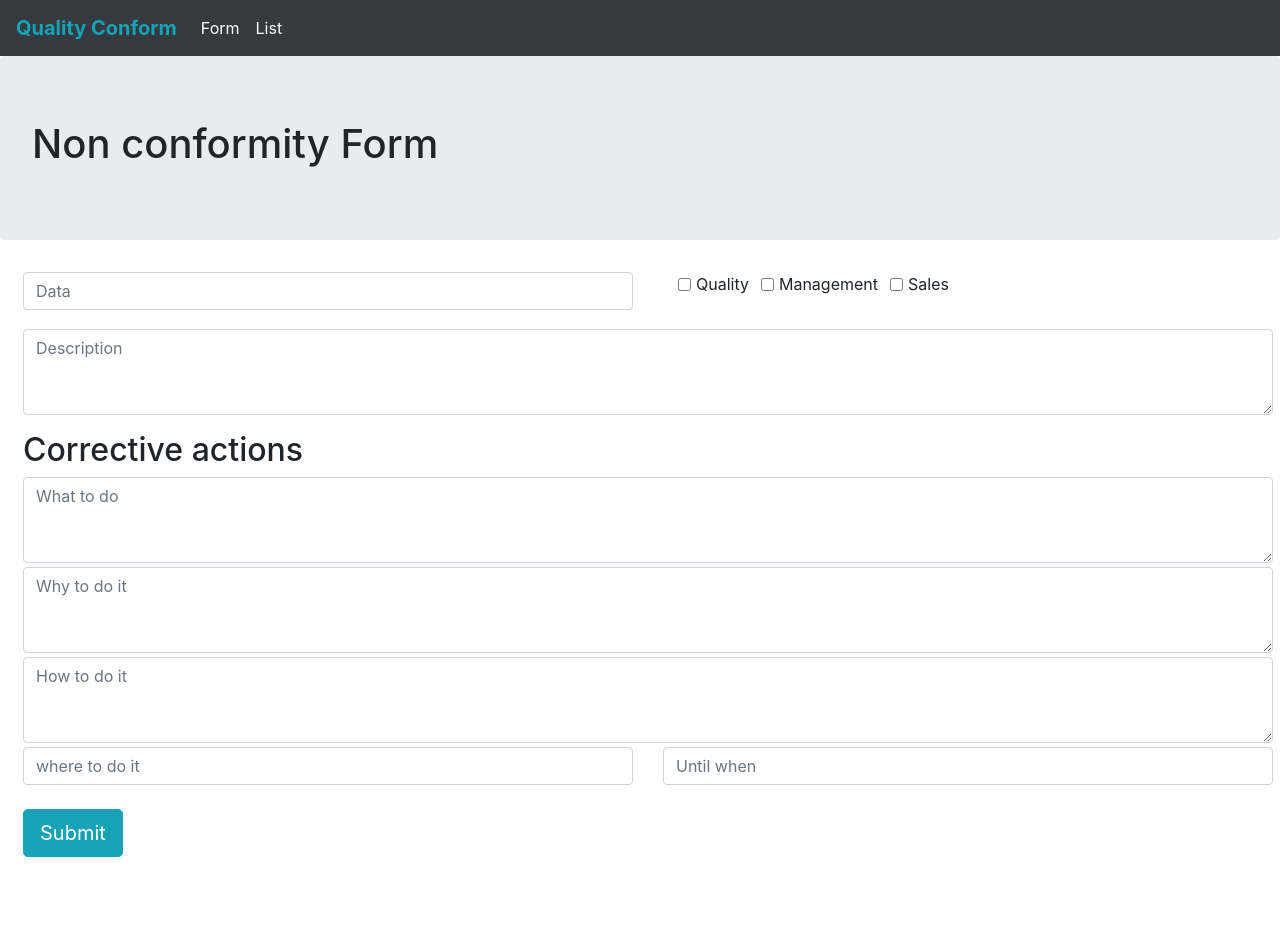
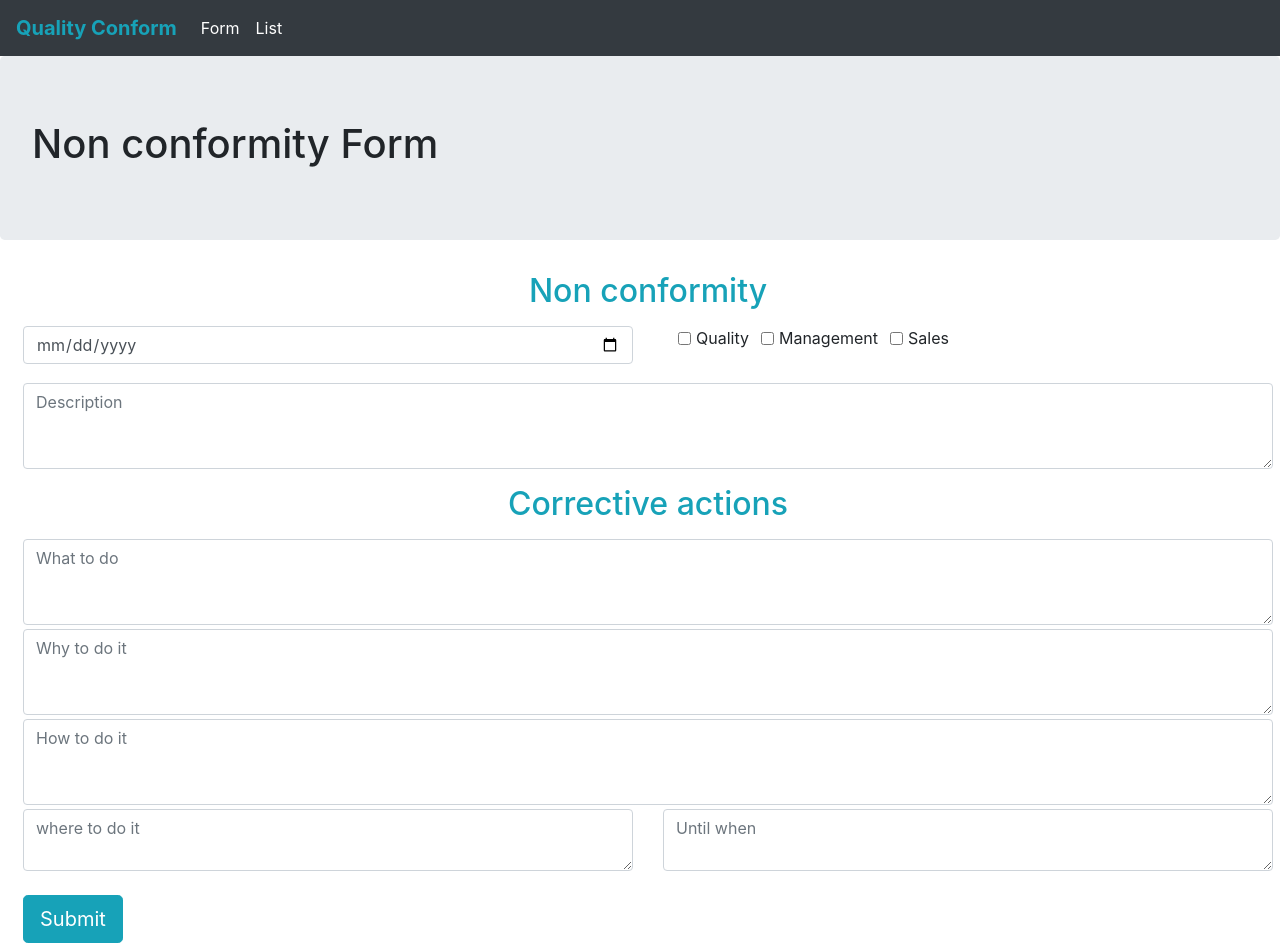
Before and after one commit to zakzc/qualyconform, a React (Create React App) app: page /conformForm in a window 1280 px wide. Before the commit the page ends 857 px from the top, so only its background shows below. Built offline with nearby package versions, Linux system fonts and the light colour scheme.

Commit message:
updates layout, adds initial validation

```diff
--- a/package.json
+++ b/package.json
@@ -7,6 +7,7 @@
     "@testing-library/react": "^11.2.7",
     "@testing-library/user-event": "^12.8.3",
     "bootstrap": "^4.6.0",
+    "formik": "^2.2.9",
     "node-sass": "^6.0.0",
     "react": "^17.0.2",
     "react-bootstrap": "^1.6.1",
--- a/src/app/components/conformForm.js
+++ b/src/app/components/conformForm.js
@@ -1,4 +1,8 @@
 import React from "react";
+// utils
+import { useFormik } from "formik";
+// validation
+import validate from "../utils/validate";
 // ui
 import Button from "react-bootstrap/Button";
 import Col from "react-bootstrap/Col";
@@ -8,58 +12,170 @@ import Form from "react-bootstrap/Form";
 import Row from "react-bootstrap/Row";
 
 const ConformForm = () => {
+  const formik = useFormik({
+    initialValues: {
+      date: "",
+      department: [],
+      description: "",
+      correctiveActions: { what: "", how: "", why: "", where: "", until: "" },
+    },
+    validate,
+    onSubmit: (values) => {
+      console.table(values);
+      alert(JSON.stringify(values, null, 2));
+    },
+  });
   return (
     <>
       <Jumbotron>
         <h1> Non conformity Form </h1>
       </Jumbotron>
       <Container className="m-2">
-        <Form>
+        <Form onSubmit={formik.handleSubmit}>
+          <h2 className="mt-3 mb-3 text-info text-center"> Non conformity </h2>
           <Row>
             <Col>
-              <Form.Control placeholder="Data" />
+              <Form.Control
+                placeholder="Date"
+                id="date"
+                name="date"
+                type="date"
+                onChange={formik.handleChange}
+                value={formik.values.date}
+              />
+              {formik.errors.date ? (
+                <div className="text-danger">{formik.errors.date}</div>
+              ) : null}
             </Col>
             <Col>
-              <Form.Group as={Col} controlId="formGridState">
+              <Form.Group
+                as={Col}
+                role="group"
+                controlId="checkbox-group"
+                id="checkbox-group"
+                type="text"
+                onChange={formik.handleChange}
+                value={formik.values.department}
+              >
                 <div className="mb-3">
-                  <Form.Check inline label="Quality" name="quality" />
-                  <Form.Check inline label="Management" name="management" />
-                  <Form.Check inline label="Sales" name="sales" />
+                  <Form.Check
+                    inline
+                    type="checkbox"
+                    label="Quality"
+                    name="department"
+                    value="1"
+                  />
+                  <Form.Check
+                    type="checkbox"
+                    inline
+                    label="Management"
+                    name="department"
+                    value="2"
+                  />
+                  <Form.Check
+                    type="checkbox"
+                    inline
+                    label="Sales"
+                    name="department"
+                    value="3"
+                  />
                 </div>
+                {formik.errors.department ? (
+                  <div className="text-danger">{formik.errors.department}</div>
+                ) : null}
               </Form.Group>
             </Col>
           </Row>
+
           <Form.Control
             className="mt-3"
             as="textarea"
             rows={3}
             placeholder="Description"
+            id="description"
+            name="description"
+            type="text"
+            onChange={formik.handleChange}
+            value={formik.values.description}
           />
-          <h2 className="mt-3"> Corrective actions </h2>
+          {formik.errors.description ? (
+            <div className="text-danger">{formik.errors.description}</div>
+          ) : null}
+          <h2 className="mt-3 mb-3 text-info text-center">
+            {" "}
+            Corrective actions{" "}
+          </h2>
           <Form.Control
             className="mt-1 mb-1"
             placeholder="What to do"
             as="textarea"
             rows={3}
+            id="what"
+            name="what"
+            type="text"
+            onChange={formik.handleChange}
+            value={formik.values.what}
           />
+          {formik.errors.what ? (
+            <div className="text-danger">{formik.errors.what}</div>
+          ) : null}
           <Form.Control
             className="mt-1 mb-1"
             placeholder="Why to do it"
             as="textarea"
             rows={3}
+            id="why"
+            name="why"
+            type="text"
+            onChange={formik.handleChange}
+            value={formik.values.why}
           />
+          {formik.errors.why ? (
+            <div className="text-danger">{formik.errors.why}</div>
+          ) : null}
           <Form.Control
             className="mt-1 mb-1"
             placeholder="How to do it"
             as="textarea"
             rows={3}
+            id="how"
+            name="how"
+            type="text"
+            onChange={formik.handleChange}
+            value={formik.values.how}
           />
+          {formik.errors.how ? (
+            <div className="text-danger">{formik.errors.how}</div>
+          ) : null}
           <Row>
             <Col>
-              <Form.Control placeholder="where to do it" />
+              <Form.Control
+                placeholder="where to do it"
+                as="textarea"
+                id="where"
+                name="where"
+                type="text"
+                onChange={formik.handleChange}
+                value={formik.values.where}
+              />
+              {formik.errors.where ? (
+                <div className="text-danger">{formik.errors.where}</div>
+              ) : null}
             </Col>
+
             <Col>
-              <Form.Control placeholder="Until when" />
+              <Form.Control
+                placeholder="Until when"
+                as="textarea"
+                id="until"
+                name="until"
+                type="text"
+                onChange={formik.handleChange}
+                value={formik.values.until}
+              />
+              {formik.errors.until ? (
+                <div className="text-danger">{formik.errors.until}</div>
+              ) : null}
             </Col>
           </Row>
           <Button size="lg" className="mt-4" variant="info" type="submit">
--- a/src/app/components/listConform.js
+++ b/src/app/components/listConform.js
@@ -19,8 +19,8 @@ const ListConform = () => {
         <h1> List of non conformities</h1>
       </Jumbotron>
       <Container className="m-2">
-        {orderedTestList.map((c) => (
-          <ListGroup className="m-2">
+        {orderedTestList.map((c, i) => (
+          <ListGroup key={i} className="m-2">
             <Row>
               <Col>
                 <ListGroup.Item className="m-1">
@@ -30,11 +30,25 @@ const ListConform = () => {
               <Col>
                 <ListGroup.Item>
                   <Row>
-                    {c["departments"].map((id) => {
-                      if (id === 1) return <span className="m-1">Quality</span>;
+                    {c["departments"].map((id, i) => {
+                      if (id === 1)
+                        return (
+                          <span key={i} className="m-1">
+                            Quality
+                          </span>
+                        );
                       if (id === 2)
-                        return <span className="m-1">Management</span>;
-                      if (id === 3) return <span className="m-1">Sales</span>;
+                        return (
+                          <span key={i} className="m-1">
+                            Management
+                          </span>
+                        );
+                      if (id === 3)
+                        return (
+                          <span key={i} className="m-1">
+                            Sales
+                          </span>
+                        );
                       return null;
                     })}
                   </Row>
--- /dev/null
+++ b/src/app/utils/validate.js
@@ -0,0 +1,56 @@
+const validate = (values) => {
+  console.log("val for", values);
+  const errors = {};
+
+  if (!values.description) {
+    errors.description = "Required";
+  } else if (values.description.length < 4) {
+    errors.description = "Description must be at least 4 characters long";
+  }
+
+  if (!values.department) {
+    errors.department = "Required";
+  } else if (values.department.length < 1) {
+    errors.department = "At least one department must be selected";
+  }
+
+  if (!values.date) {
+    errors.date = "Required";
+  } else if (values.date.length !== 10) {
+    errors.date = "Dates in the format DD/MM/YYYY";
+  }
+
+  if (!values.what) {
+    errors.what = "Required";
+  } else if (values.what.length < 4) {
+    errors.what = "What field must be at least 4 characters long";
+  }
+
+  if (!values.why) {
+    errors.why = "Required";
+  } else if (values.why.length < 4) {
+    errors.why = "Why field must be at least 4 characters long";
+  }
+
+  if (!values.how) {
+    errors.how = "Required";
+  } else if (values.how.length < 4) {
+    errors.how = "How field must be at least 4 characters long";
+  }
+
+  if (!values.where) {
+    errors.where = "Required";
+  } else if (values.where.length < 4) {
+    errors.where = "Where field must be at least 4 characters long";
+  }
+
+  if (!values.until) {
+    errors.until = "Required";
+  } else if (values.until.length < 4) {
+    errors.until = "Until when field must be at least 4 characters long";
+  }
+
+  return errors;
+};
+
+export default validate;
```
Also changed, not shown: 1 other file (tests, documents, lock files or other folders).
